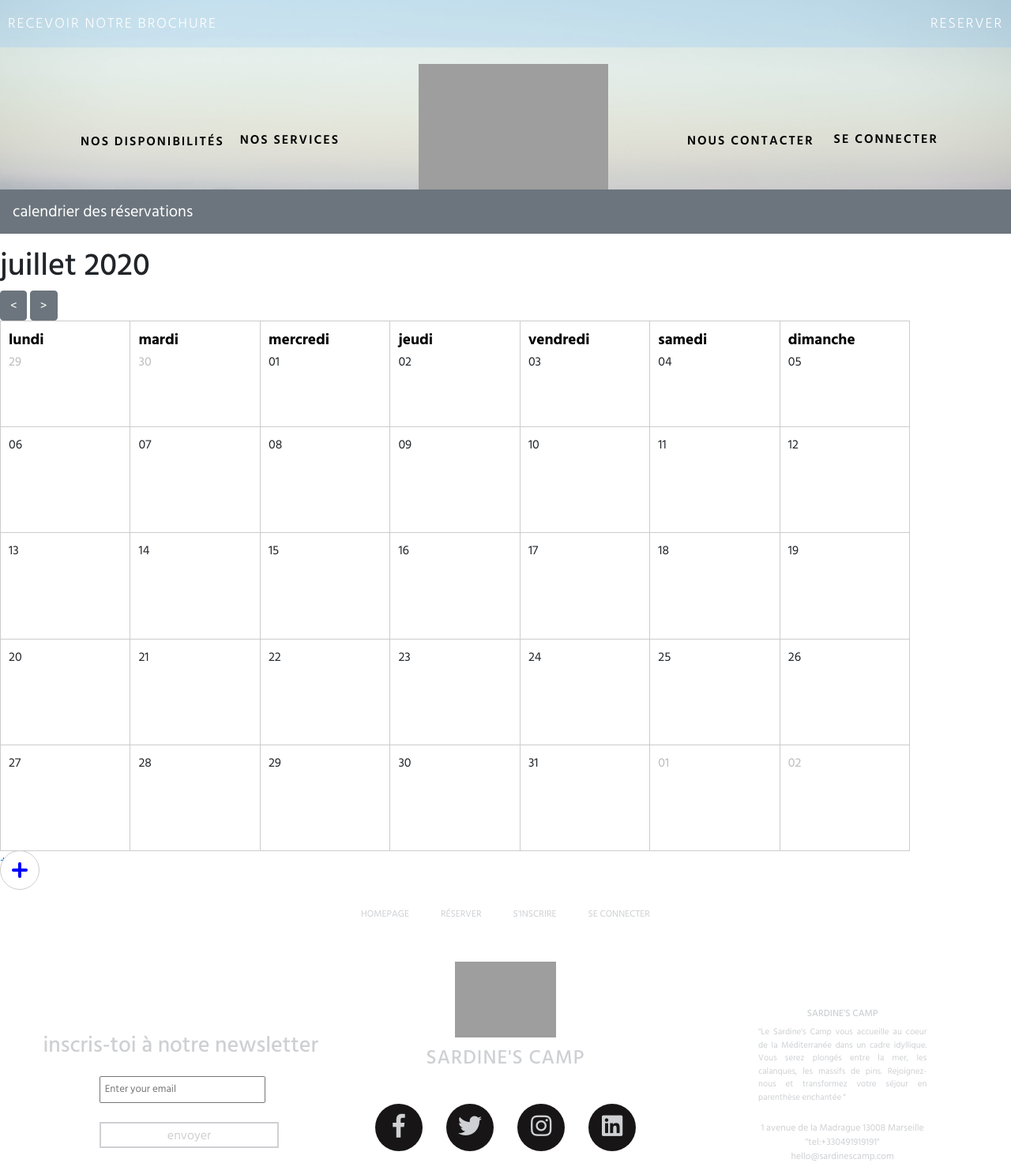
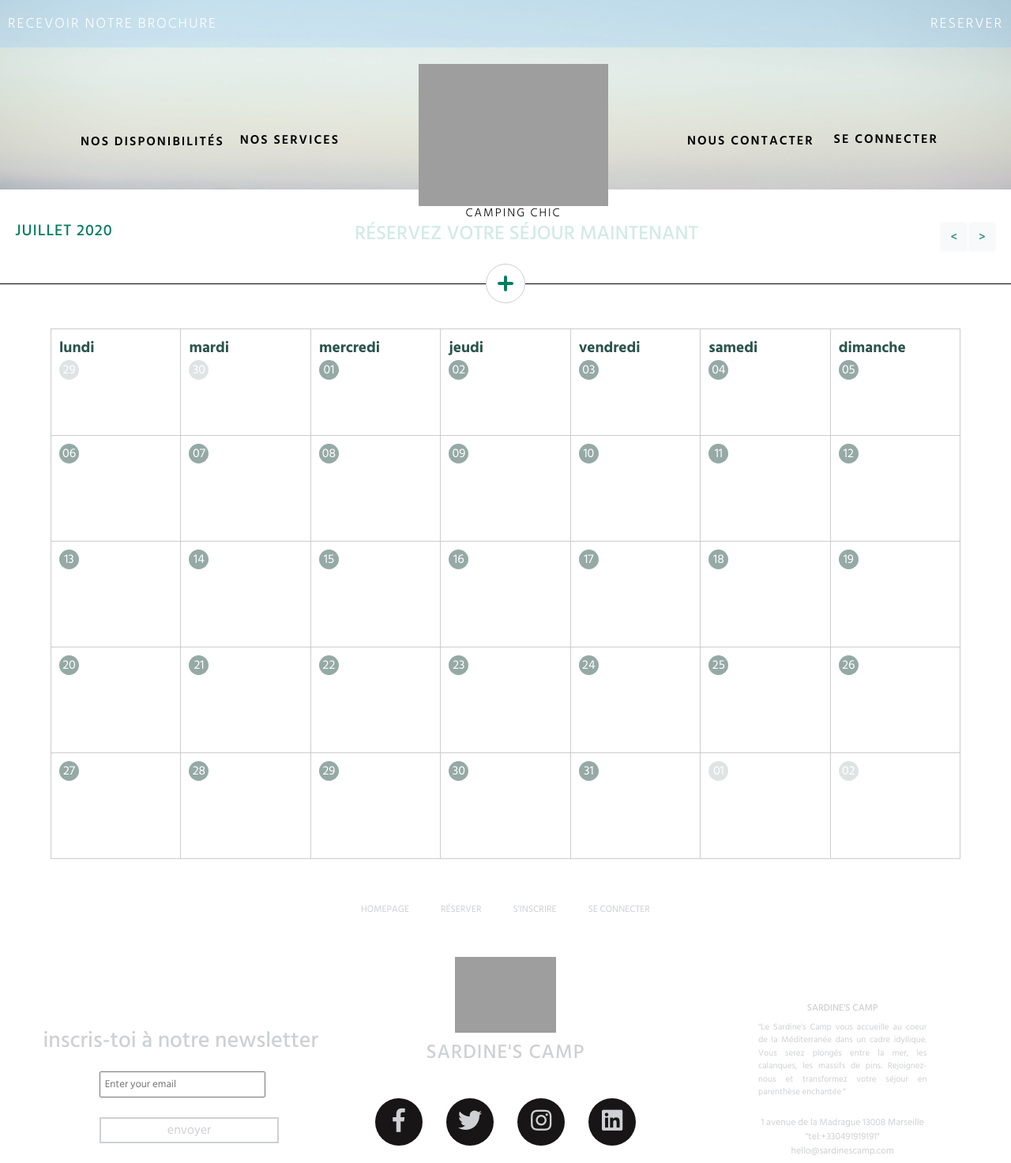
Before and after one commit to celine-pawlak/camping_reservation, a PHP site: page /planning.php in a window 1280 px wide. Shown: the top 1473 px of the page at 79% size. Run offline with PHP 8.4, Linux system fonts and the light colour scheme; data comes from the database, SQL or seed files in the repository; some libraries are stand-ins or nearby versions; grey boxes are pictures that could not be loaded.

Commit message:
update planning + css
update / affichage à compléter sur certains points

```diff
--- a/css/calendar-style.css
+++ b/css/calendar-style.css
@@ -20,63 +20,123 @@ body{
 /*** CALENDAR ***/
 
 .calendar_table{
-
   width: 90%;
   height:calc(100vh - 128px);
-
 }
 
 .calendar_table td{
-
   padding: 10px;
   border: 1px solid #CCC;
   vertical-align: top;
   width: 14.29%;
   height: 20%;
-
 }
 
 .calendar_table--6weeks td{
   height: 16.66%;
-
 }
 
 .calendar-weekday{
+  color: #2B544C;
+  font-size: 1.2em;
   font-weight: bold;
-    color: #000;
-    font-size: 1.2em;
 }
 
 .calendar-day{
-    font-size: 1em;
-}
-
-.calendar-other .calendar-day{
-    opacity:0.3;
-}
-
-.calenda__button{
-  display: block;
-  width: 55px;
-  height: 55px;
-  line-height: 55px;
+  width: 25px;
+  height: 25px;
+  line-height: 25px;
   text-align: center;
   color: #FFF;
-  font-size: 30px;
-  background-color: aquamarine;
+  font-size: 1em;
+  background-color: rgba(43, 84, 76,0.5);
   border-radius: 50%;
-  position: absolute;
-  bottom: 30px;
-  right: 30px;
   text-decoration: none;
   transition: transform 0.3s;
   box-shadow: 0, 6px 10px 0 #000;
 }
 
-.calendar__button:hover{
+.calendar-other .calendar-day{
+  opacity:0.3;
+  color: #2B544C;
+}
+
+.calendar-day:hover{
   text-decoration: none;
   color :  #FFF;
   transform: scale(1.2);
+}
+
+.calendar-day a{
+  text-decoration: none;
+  color: white;
+}
+
+.calendar-event{
+  display: flex;
+  text-align: center;
+  width: 112.5%;
+  height: 37%;
+  background-color: #2B544C;
+  font-size: 12px;
+  margin-top: 5px;
+  margin-left: -10px;
+}
+
+.calendar-event a{
+  text-decoration: none;
+  color:white;
+}
+
+.navbar-brand{
+  text-transform: uppercase;
+}
+
+#planning-nav{
+  display: flex;
+  justify-content: space-between;
+  align-items: center;
+  height: 15vh;
+  text-transform: uppercase;
+  font-weight: 300;
+  font-size: 10px;
+  border-bottom: 1px solid black;
+}
+
+#planning-nav h1{
+  font-size: 25px;
+  color: #D2EAE5;
+}
+
+
+#planning-nav p{
+  display: flex;
+  padding-left: 1.5%;
+  font-size: 20px;
+  color: #077C62;
+  letter-spacing: 1px;
+  font-weight: 500;
+}
+
+
+#next-button{
+  display: flex;
+  width: 5.5%;
+  justify-content: space-between;
+  margin-right: 1.5%;
+}
+
+#next-button a{
+ color: #077C62;
+}
+
+#container-planning{
+  display: flex;
+  flex-direction: column;
+  margin-top: 2.5%;
+  justify-content: center;
+  align-items: center;
+  margin-bottom: 2.5%;
 }
 
 
@@ -84,8 +144,10 @@ body{
 
 #box-button{
   display: flex;
-    margin-top: -25px;
+  margin-top: -4.5%;
+  margin-bottom: 2.5%;
 }
+
 .icon-btn {
   width: 50px;
   height: 50px;
@@ -96,6 +158,7 @@ body{
   position: relative;
   transition: width 0.5s ease-in-out;
 }
+
 .add-btn:hover {
   width: 200px;
 }
@@ -108,28 +171,28 @@ body{
   height: 4px;
   width: 10px;
   top: calc(50% - 2px);
-    background: blue;
+  background: #077C62;
 }
+
 .add-btn::after {
   right: 14px;
   overflow: hidden;
   border-top-right-radius: 2px;
   border-bottom-right-radius: 2px;
 }
+
 .add-btn::before {
   left: 14px;
   border-top-left-radius: 2px;
   border-bottom-left-radius: 2px;
 }
+
 .icon-btn:focus {
   outline: none;
 }
 .btn-txt {
   opacity: 0;
-    background-color: white;
   transition: opacity 0.2s;
-    border: none;
-    color: #110D57;
 }
 
 .add-btn:hover::before,
@@ -137,9 +200,11 @@ body{
   width: 4px;
   border-radius: 2px;
 }
+
 .add-btn:hover .btn-txt {
   opacity: 1;
 }
+
 .add-icon::after,
 .add-icon::before {
   transition: all 0.2s ease-in-out;
@@ -148,26 +213,128 @@ body{
   height: 20px;
   width: 2px;
   top: calc(50% - 10px);
-    background:blue;
+  background:#077C62;
   overflow: hidden;
 }
+
 .add-icon::before {
   left: 22px;
   border-top-left-radius: 2px;
   border-bottom-left-radius: 2px;
 }
+
 .add-icon::after {
   right: 22px;
   border-top-right-radius: 2px;
   border-bottom-right-radius: 2px;
 }
+
 .add-btn:hover .add-icon::before {
   left: 15px;
   height: 4px;
   top: calc(50% - 2px);
 }
+
 .add-btn:hover .add-icon::after {
   right: 15px;
   height: 4px;
   top: calc(50% - 2px);
 }
+
+.icon-btn a{
+  text-decoration: none;
+  color: black;
+}
+
+#puce{
+  display: none;
+}
+
+#resa {
+  display: none;
+}
+
+/*** RESPONSIVE PLANNING ***/
+
+@media screen and (max-width:980px){
+
+  #planning-nav{
+    flex-direction: column;
+    padding-top: 5%;
+    padding-bottom: 7.5%;
+    height: 20vh;
+  }
+
+  #planning-nav h1{
+    font-size: 15px;
+  }
+
+  #planning-nav p{
+    font-size: 15px;
+    font-weight: bold;
+    order :+1;
+    }
+
+  #box-button{
+    margin-top: -8.5%;
+  }
+
+  #next-button{
+    order :+1;
+    margin: 0;
+    width: 20%;
+  }
+
+  .btn-light{
+    font-size: 10px;
+    background-color: #077C62;
+    color: white;
+  }
+
+  .calendar-weekday{
+    font-size: 10px;
+    text-align: center;
+    background-color: #110D57;
+    display: none;
+  }
+
+  .calendar-day{
+    width: 20px;
+    height: 20px;
+    line-height: 20px;
+    text-align: center;
+    font-size: 10px;
+  }
+
+  .calendar_table td{
+    padding: 5px;
+    border: none;
+    width: 11.5%;
+    height: 10%;
+    border-top: #2B544C 1px solid;
+  }
+
+ .calendar_table--6weeks td{
+    height: 10%;
+  }
+
+  .calendar_table{
+    width: 95%;
+  }
+
+  .calendar-event{
+    height: 40%;
+    background-color: aquamarine;
+    font-size: 12px;
+    margin-top: 5px;
+  }
+
+  #puce{
+    display: flex;
+    margin-top: 5%;
+  }
+
+  .calendar-event{
+    display: none;
+  }
+}
--- a/planning.php
+++ b/planning.php
@@ -1,6 +1,4 @@
-
 <?php
-
 $page_selected = 'planning';
 ?>
 <!DOCTYPE html>
@@ -14,16 +12,12 @@ $page_selected = 'planning';
   <link rel="stylesheet" href="https://stackpath.bootstrapcdn.com/bootstrap/4.5.0/css/bootstrap.min.css" integrity="sha384-9aIt2nRpC12Uk9gS9baDl411NQApFmC26EwAOH8WgZl5MYYxFfc+NcPb1dKGj7Sk" crossorigin="anonymous">
   <link rel="stylesheet" type="text/css" href="css/style.css">
   <link rel="stylesheet" type="text/css" href="css/calendar-style.css">
-
 </head>
 <body>
   <header>
     <?php include("includes/header.php") ?>
   </header>
   <main>
-    <nav class="navbar navbar-dark bg-secondary mb-3">
-      <a href="planning.php" class="navbar-brand">calendrier des réservations</a>
-    </nav>
     <?php
 
     require 'class/month.php';
@@ -40,23 +34,34 @@ $page_selected = 'planning';
     //echo '<pre>';
     //var_dump($events);
     //echo '</pre>';
+    ?>
 
-    ?>
-    <div class="d-flex flex-row align-items-center justify-content-between mx-ms-3">
+    <section id="planning-nav">
+      <p><?= $month->toString();?></p>
+      <?php if (isset($_SESSION['user'])){ ?>
+      <h1>vos réservations</h1>
+      <?php } else {?>
+      <h1>réservez votre séjour maintenant</h1>
+      <?php } ?>
+      <div id="next-button">
+        <a href="planning.php?month=<?= $month->previousMonth()->month; ?>&year=<?= $month->previousMonth()->year; ?>" class="btn btn-light">&lt;</a>
+        <a href="planning.php?month=<?= $month->nextMonth()->month; ?>&year=<?= $month->nextMonth()->year; ?>" class="btn btn-light">&gt;</a>
+      </div>
+    </section>
 
-      <section>
-      <h1><?= $month->toString();?></h1>
-      <div>
-        <a href="planning.php?month=<?= $month->previousMonth()->month; ?>&year=<?= $month->previousMonth()->year; ?>" class="btn btn-secondary">&lt;</a>
-        <a href="planning.php?month=<?= $month->nextMonth()->month; ?>&year=<?= $month->nextMonth()->year; ?>" class="btn btn-secondary">&gt;</a>
-      </div>
-    </div>
+    <section id="container-planning">
+      <section id="box-button">
+        <button class="icon-btn add-btn">
+          <div class="add-icon"></div>
+          <a href="reservation-form.php"><div class="btn-txt">nouvelle réservation</div></a>
+        </button>
+      </section>
+
       <?php $month->getWeeks();?>
       <table class="calendar_table calendar_table--<?=$weeks;?>weeks">
         <?php for($i = 0; $i < $weeks; $i++): ?>
         <tr>
         <?php foreach($month->days as $key =>$day):
-
           $date = (clone $start)->modify("+" . ($key + $i * 7) . "days");
           $eventsForDay = $events[$date->format('Y-m-d')] ?? [];
           //var_dump($eventsForDay);
@@ -65,35 +70,22 @@ $page_selected = 'planning';
             <?php if ($i == 0): ?>
             <div class="calendar-weekday"><?= $day ?></div>
             <?php endif; ?>
-            <div class="calendar-day"><?= $date->format('d');?></div>
+
+            <div class="calendar-day"><a href="reservation-form.php"><?= $date->format('d');?></a></div>
             <?php if (isset($_SESSION['user'])){ ?>
+
               <?php foreach($eventsForDay as $event): ?>
               <div class="calendar-event">
-
-                <?= (new DateTime($event['date_debut']))->format('d-m'); (new DateTime($event['date_fin']))->format('d-m');?> -vous avez une réservation pour cette periode- <a href="reservation.php?id=<?=$event['id_reservation'];?>"><?= $event['id_reservation']; ?>
-
+                <p id="resa"><?= (new DateTime($event['date_debut']))->format('d-m'); (new DateTime($event['date_fin']))->format('d-m');?></p><a href="reservation.php?id=<?=$event['id_reservation'];?>"><p> -vous avez une réservation à cette date N° <?= $event['id_reservation'];?>-</p>
               </div>
+              <p id="puce">⚪</p>
               <?php endforeach; ?>
             <?php } ?>
-
           </td>
-
         <?php endforeach; ?>
-
         </tr>
         <?php endfor; ?>
       </table>
-
-      <a class="calendar__button" href="reservation-form.php">+</a>
-
-      <div id="box-button">
-          <button class="icon-btn add-btn">
-          <div class="add-icon"></div>
-          <input class="btn-txt" type="submit" value="RÉSERVER" name="submit">
-        </div>
-
-
-
 
     </section>
   </main>
```
Also changed, not shown: reservation-form.php (deleted, +0 -124 lines). Lines whose indentation alone changed are shown as unchanged.
